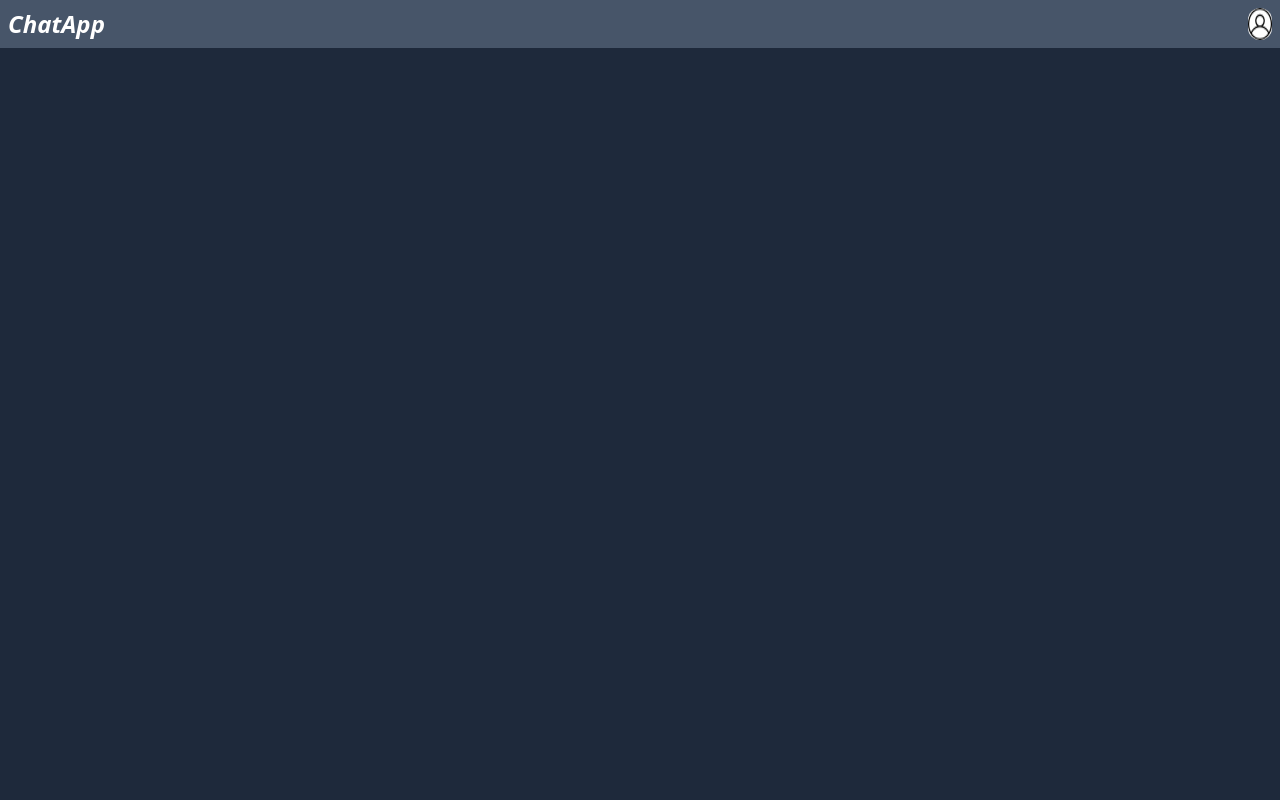
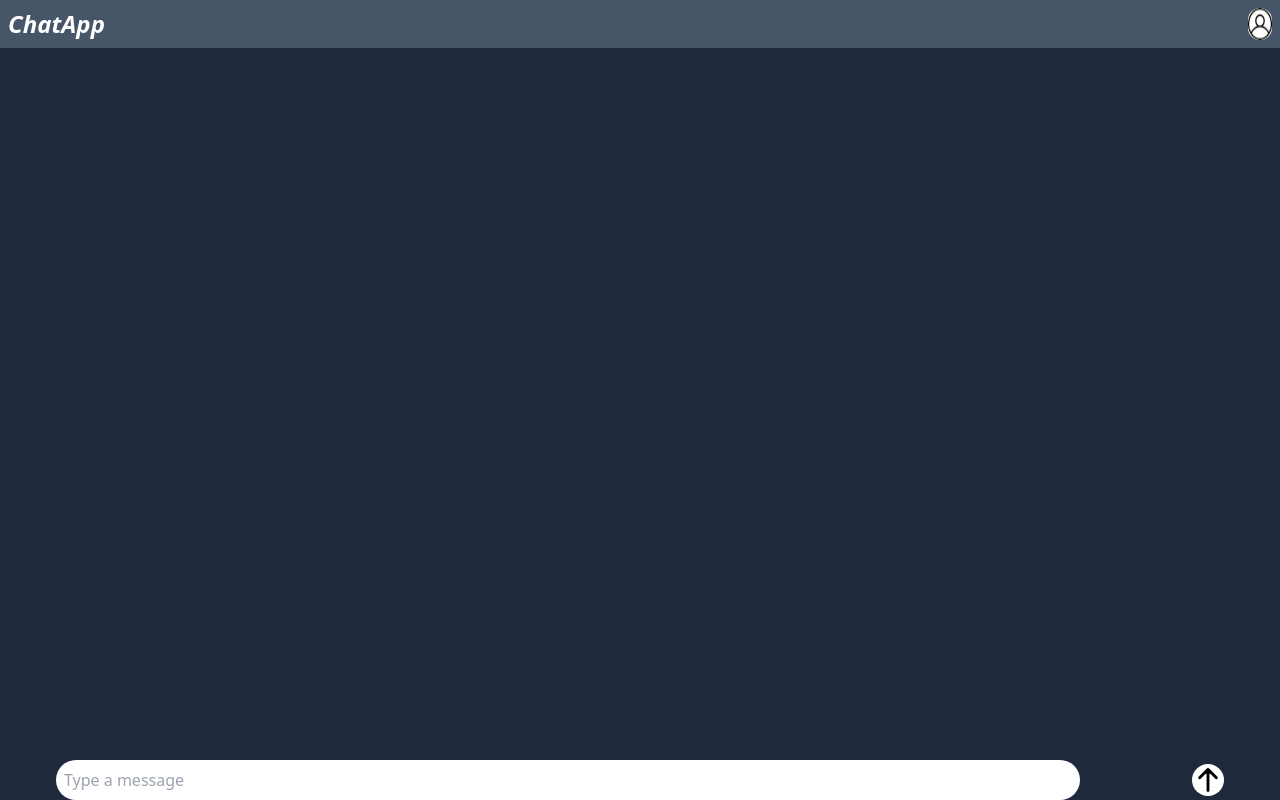
Before and after one commit to Adnanarodiya/chatApp, a website built with Vite: page index.html in a window 1280 px wide. Built offline with nearby package versions, Linux system fonts and the light colour scheme.

Commit message:
sendMsg section comp

```diff
--- a/index.html
+++ b/index.html
@@ -11,6 +11,23 @@
       <h1 class="text-white text-2xl font-bold italic">ChatApp</h1>
       <img class="bg-white rounded-xl" src="/user.png" alt="" srcset="" />
     </header>
+
+    <!-- Message Section -->
+    <div class="flex justify-around items-center bottom-0 fixed w-full">
+      <input
+        class="w-4/5 rounded-3xl flex p-2 outline-none"
+        placeholder="Type a message"
+        type="text"
+      />
+      <div>
+        <img
+          class="p-1 bg-white rounded-full"
+          src="/up-arrow.png"
+          alt=""
+          srcset=""
+        />
+      </div>
+    </div>
   </body>
   <script type="module" src="main.js"></script>
 </html>
```
